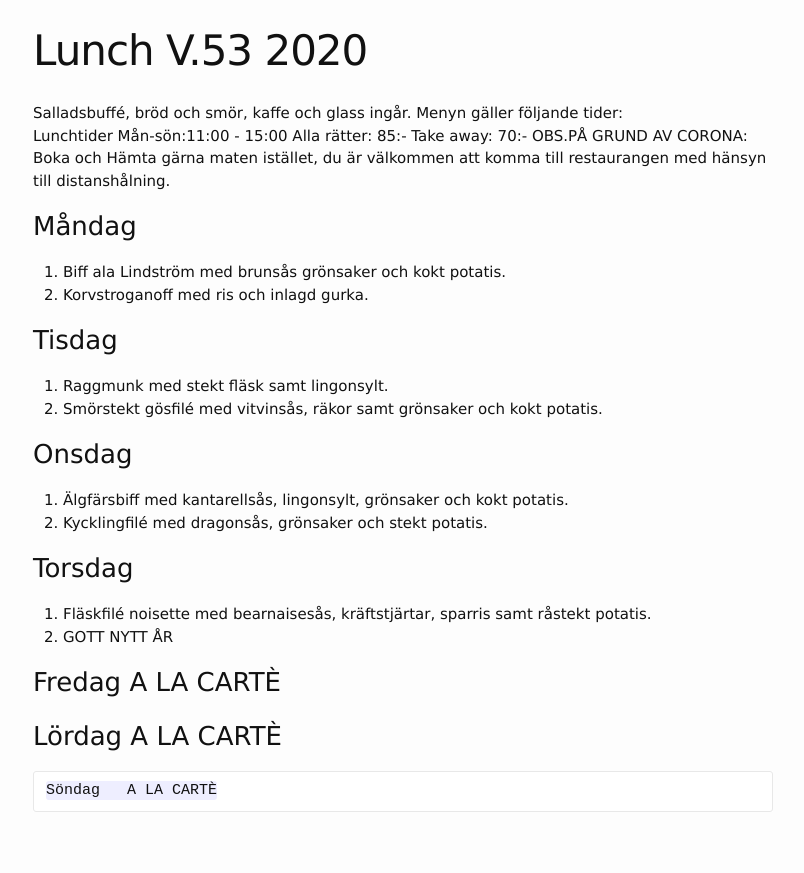
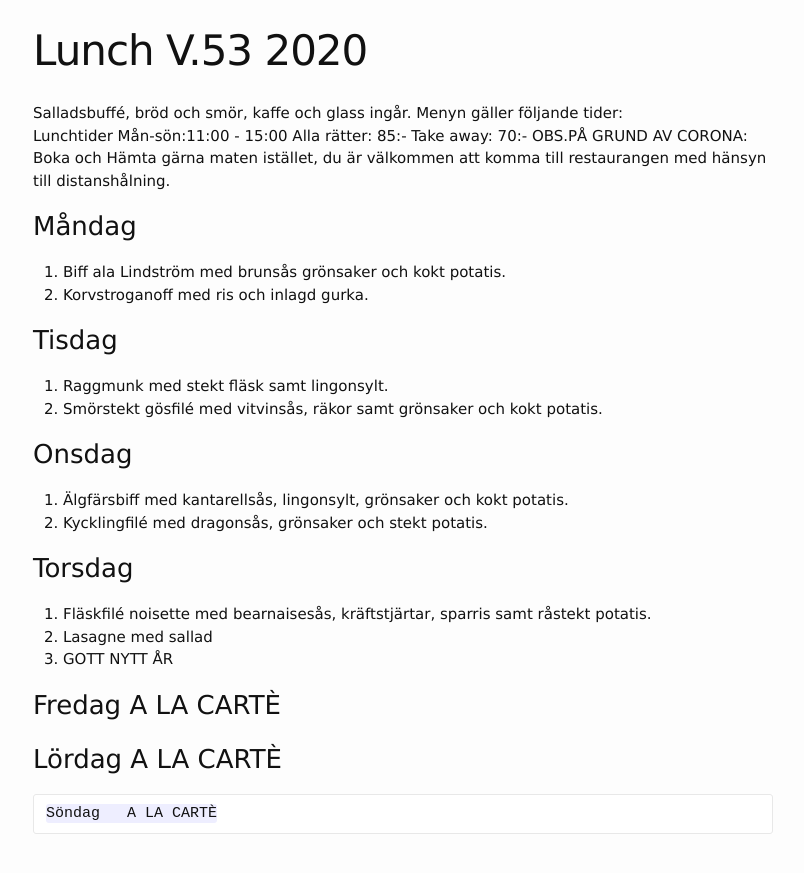
Before and after one commit to FarInn62/farinn62.github.io, a Jekyll site: the page built from lunch.md, in a window 1280 px wide. Shown: the top 873 px of the page, without its empty margins (237-1041 px from the left). Built offline with Jekyll 4.4.1, drawn with Linux system fonts in a browser that asks for light colours.

Commit message:
Update lunch.md

```diff
--- a/lunch.md
+++ b/lunch.md
@@ -25,7 +25,8 @@ OBS.PÅ GRUND AV CORONA: Boka och Hämta gärna maten istället, du är välkomm
 
 ### Torsdag
 1. Fläskfilé noisette med bearnaisesås, kräftstjärtar, sparris samt råstekt potatis.
-2. GOTT NYTT ÅR
+2. Lasagne med sallad
+3. GOTT NYTT ÅR
 
 ### Fredag   A LA CARTÈ
 ### Lördag   A LA CARTÈ
```
